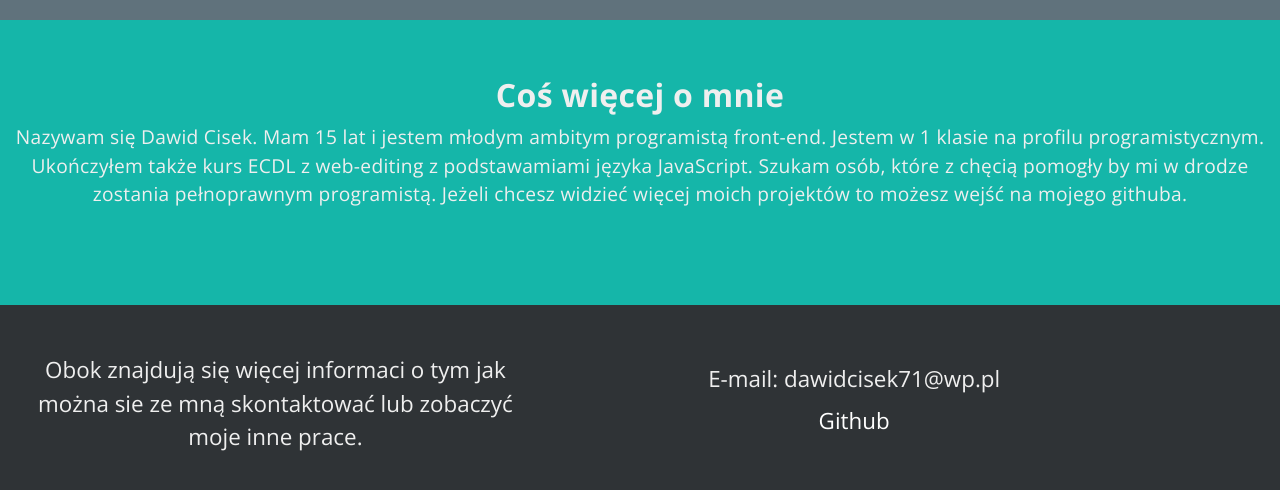
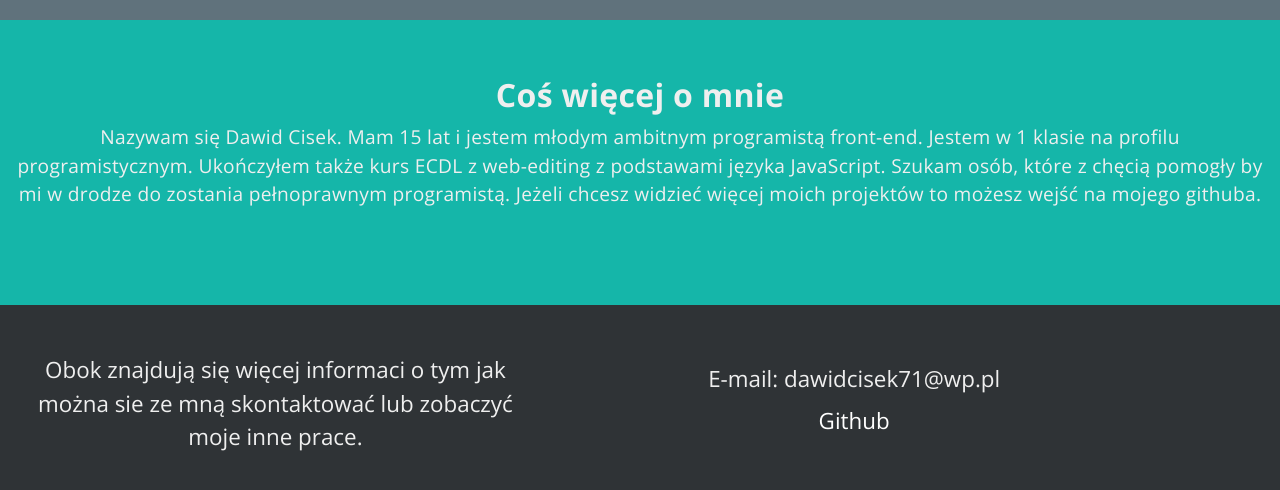
Before and after one commit to Dawider30/Porfolio, a plain HTML site: page portfolio/index.html in a window 1280 px wide. Shown: the part 1142-1632 px from the top of the page. Drawn offline with nearby package versions, Linux system fonts and the light colour scheme.

Commit message:
Add files via upload

```diff
--- a/portfolio/index.html
+++ b/portfolio/index.html
@@ -140,7 +140,7 @@
 			</section>
 			<section class="sekcjaInfo">
 
-				<div class="cytat d-inline-block col-md-12 text-center align-middle mb-5 pb-5 pt-2"><header class="h2 font-weight-bold pt-5">Coś więcej o mnie</header>Nazywam się Dawid Cisek. Mam 15 lat i jestem młodym ambitym programistą front-end. Jestem w 1 klasie na profilu programistycznym. Ukończyłem także kurs ECDL z web-editing z podstawamiami języka JavaScript. Szukam osób, które z chęcią pomogły by mi w drodze zostania pełnoprawnym programistą. Jeżeli chcesz widzieć więcej moich projektów to możesz wejść na mojego githuba.</div>
+				<div class="cytat d-inline-block col-md-12 text-center align-middle mb-5 pb-5 pt-2"><header class="h2 font-weight-bold pt-5">Coś więcej o mnie</header>Nazywam się Dawid Cisek. Mam 15 lat i jestem młodym ambitnym programistą front-end. Jestem w 1 klasie na profilu programistycznym. Ukończyłem także kurs ECDL z web-editing z podstawami języka JavaScript. Szukam osób, które z chęcią pomogły by mi w drodze do zostania pełnoprawnym programistą. Jeżeli chcesz widzieć więcej moich projektów to możesz wejść na mojego githuba.</div>
 
 			</section>
 			<footer class="col-md-12">
```
